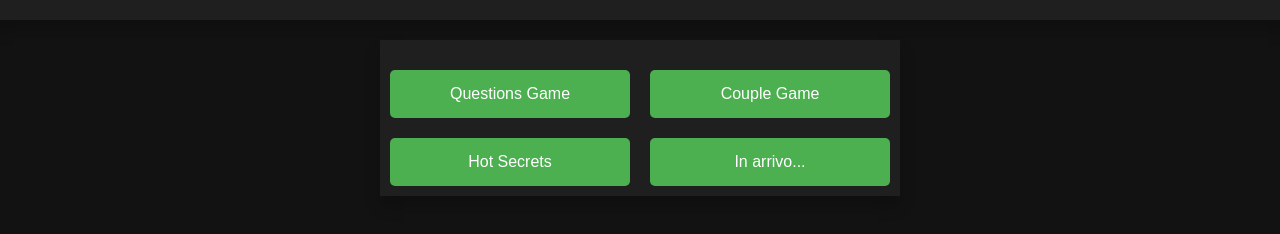
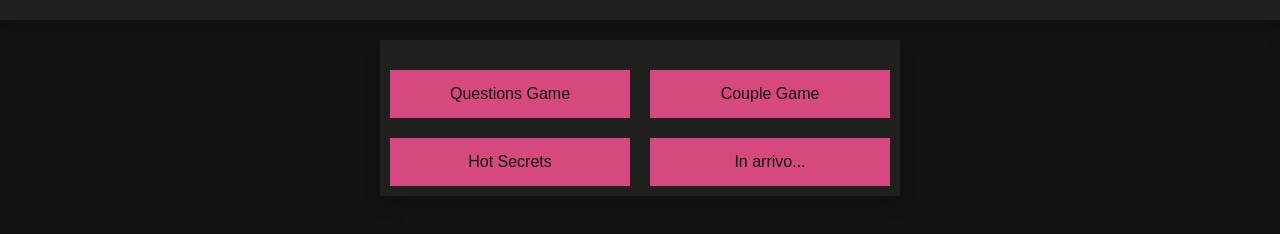
Before and after one commit to maxys2025/Indice, a plain HTML site: page index.html in a window 1280 px wide. Shown: the part 342-576 px from the top of the page. Drawn offline with Linux system fonts and the light colour scheme.

Commit message:
Update styles.css

```diff
--- a/styles.css
+++ b/styles.css
@@ -42,14 +42,14 @@ body {
 button {
   padding: 15px 20px;
   font-size: 1em;
-  color: #fff;
-  background-color: #4CAF50;
+  color: #121212;
+  background-color: #d5497e;
   border: none;
-  border-radius: 5px;
   cursor: pointer;
   transition: background-color 0.3s;
 }
 
 button:hover {
-  background-color: #45a049; /* Colore al passaggio del mouse */
+  background-color: #dc618b; /* Colore al passaggio del mouse */
+  border-radius: 5px;
 }
```
